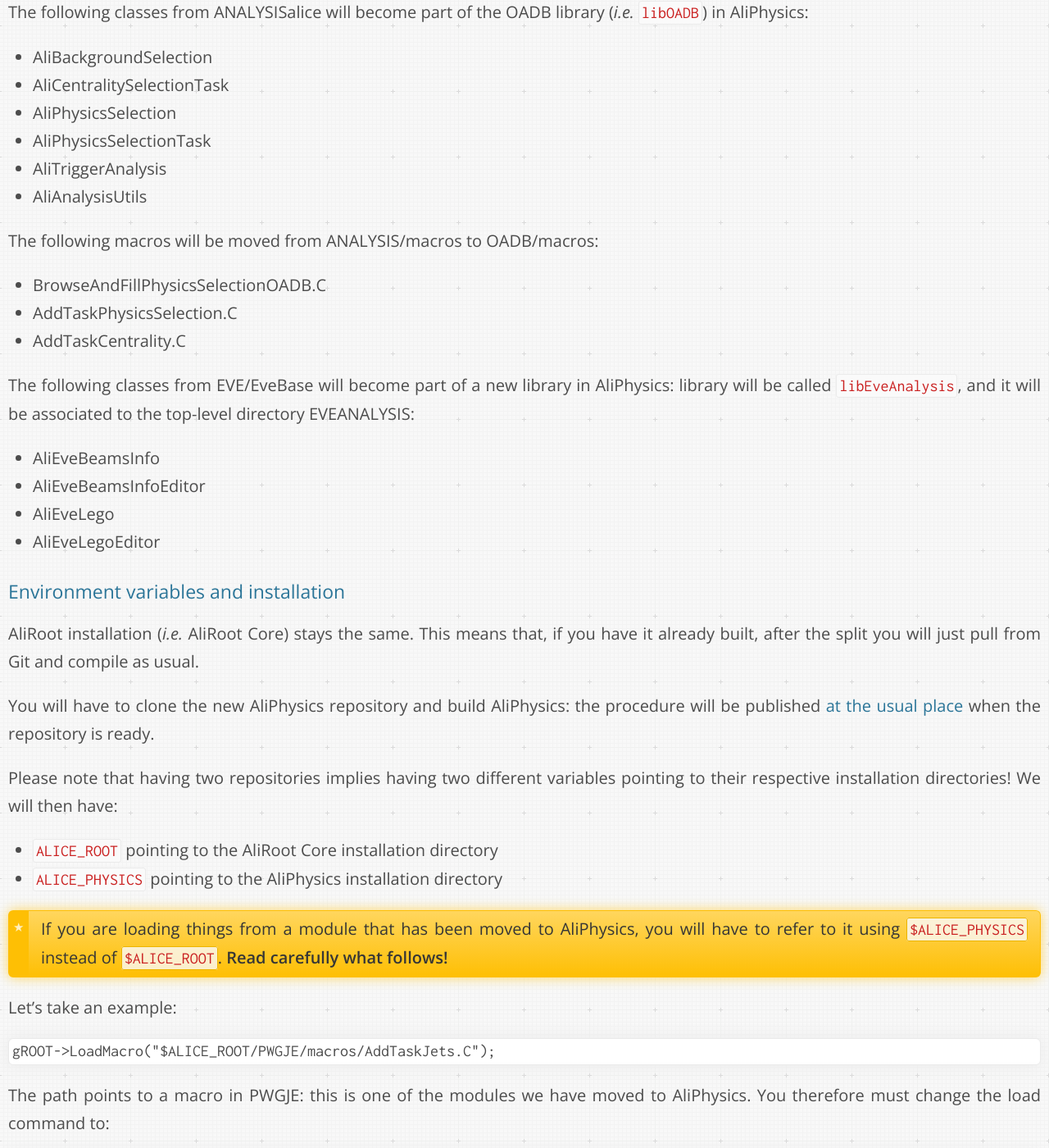
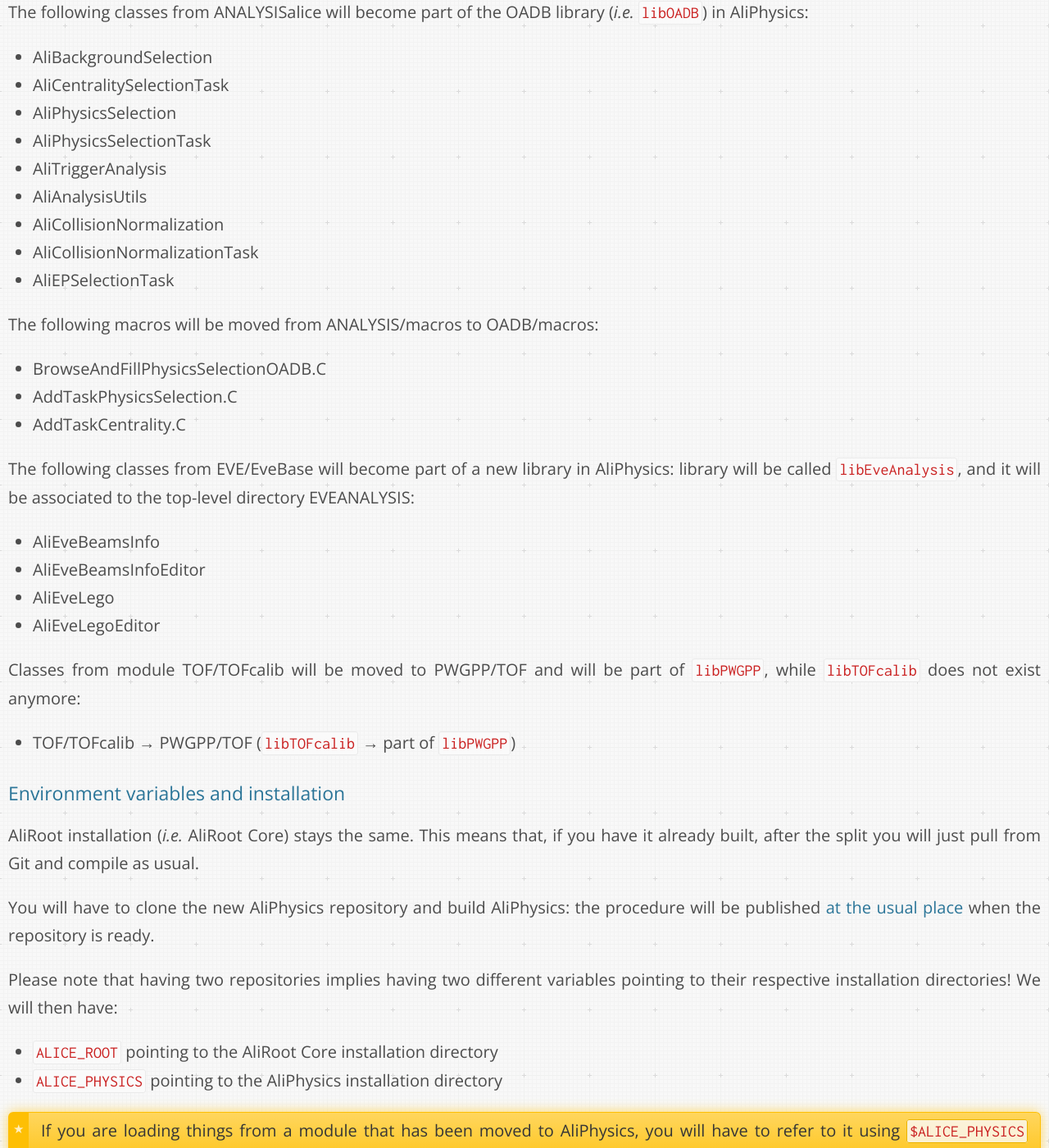
Before and after one commit to dberzano/dberzano.github.io, a Jekyll site: the page built from _posts/2015-01-14-aliroot-split.md, in a window 1280 px wide and 1400 px high, scrolled down 1729 px. Shown: the whole window at 82% size. Built offline with Jekyll 4.4.1, drawn with Linux system fonts in a browser that asks for light colours; Markdown is read by kramdown in place of the engine named in the settings.

Commit message:
Post: more classes moved

```diff
--- a/_posts/2015-01-14-aliroot-split.md
+++ b/_posts/2015-01-14-aliroot-split.md
@@ -63,6 +63,9 @@
  * AliPhysicsSelectionTask
  * AliTriggerAnalysis
  * AliAnalysisUtils
+ * AliCollisionNormalization
+ * AliCollisionNormalizationTask
+ * AliEPSelectionTask
 
 The following macros will be moved from **ANALYSIS/macros** to **OADB/macros**:
 
@@ -78,6 +81,11 @@
  * AliEveBeamsInfoEditor
  * AliEveLego
  * AliEveLegoEditor
+
+Classes from module **TOF/TOFcalib** will be moved to **PWGPP/TOF** and will be
+part of `libPWGPP`, while `libTOFcalib` does not exist anymore:
+
+ * TOF/TOFcalib → PWGPP/TOF (`libTOFcalib` → part of `libPWGPP`)
 
 
 ### Environment variables and installation
```
